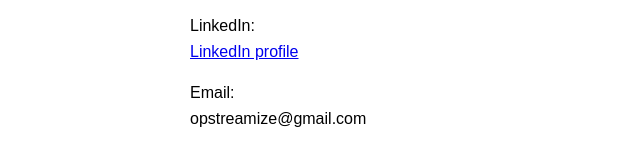
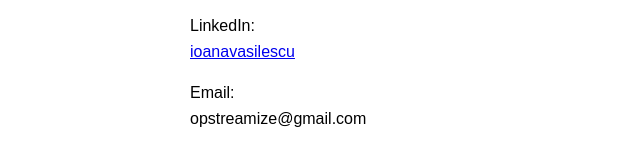
Before and after one commit to ioanavasilescu/opstreamize, a plain HTML site: page contact.html in a window 1280 px wide. Shown: the part 208-374 px from the top of the page, 0-640 px from the left. Drawn offline with Linux system fonts and the light colour scheme.

Commit message:
Update contact.html

```diff
--- a/contact.html
+++ b/contact.html
@@ -24,7 +24,7 @@
 
   <p>
     LinkedIn:<br>
-    <a href="https://www.linkedin.com/in/ioanavasilescu/">LinkedIn profile</a>
+    <a href="https://www.linkedin.com/in/ioanavasilescu/">ioanavasilescu</a>
   </p>
 
   <p>
```
